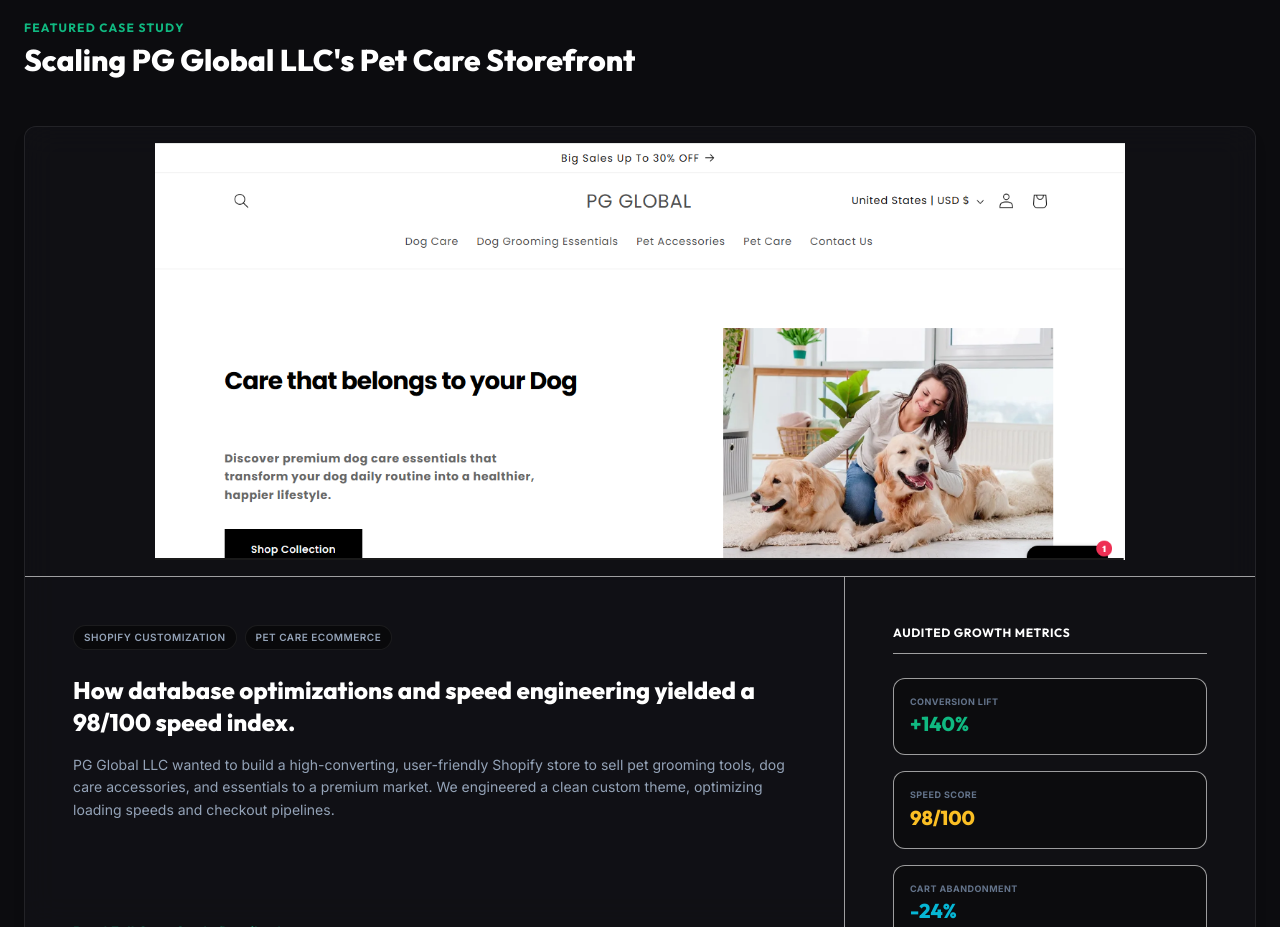
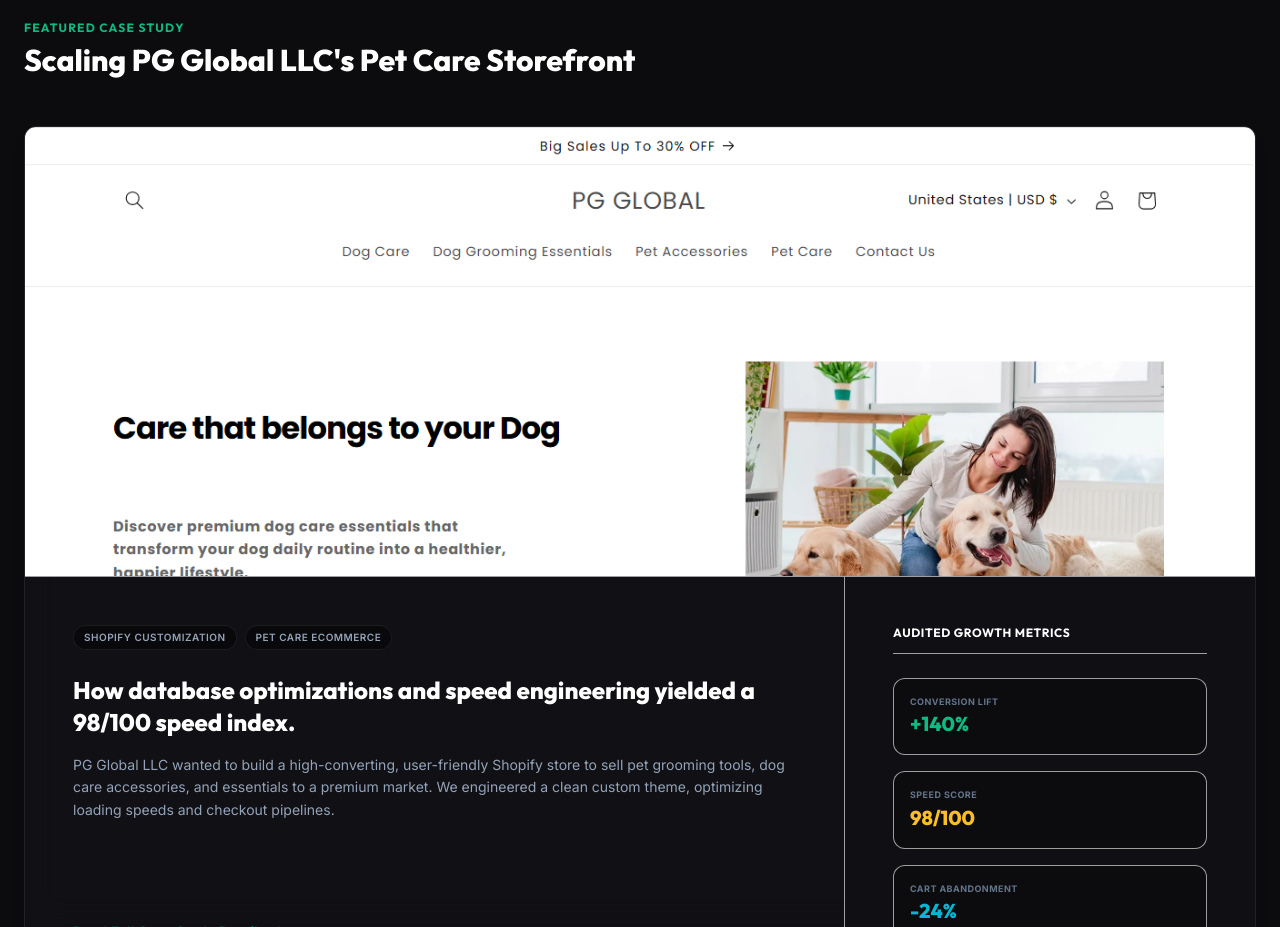
Before and after one commit to rajashahnawaz680-stack/Portfolio, a Next.js app: page / in a window 1280 px wide. Shown: the part 2140-3067 px from the top of the page. Built offline with nearby package versions, Linux system fonts and the light colour scheme.

Commit message:
Update layout to show screenshots stretched fully across the width of the container

```diff
--- a/src/app/page.tsx
+++ b/src/app/page.tsx
@@ -425,11 +425,11 @@
 
           <div className="glass-card rounded-xl overflow-hidden flex flex-col gap-0 border border-brand-border shadow-lg group">
             {/* Screenshot Image Row on Top (Full Widescreen Width) */}
-            <div className="relative w-full h-64 md:h-[450px] bg-brand-secondary/10 overflow-hidden flex items-center justify-center p-4 border-b border-brand-border/60">
+            <div className="relative w-full h-64 md:h-[450px] bg-brand-secondary/10 overflow-hidden border-b border-brand-border/60">
               <img
                 src="/pgglobal.png"
                 alt="PG Global LLC Website Preview"
-                className="w-full h-full object-contain object-top transition-transform duration-500 group-hover:scale-[1.01]"
+                className="w-full h-full object-cover object-top transition-transform duration-500 group-hover:scale-[1.01]"
               />
             </div>
 
--- a/src/app/portfolio/page.tsx
+++ b/src/app/portfolio/page.tsx
@@ -201,11 +201,11 @@
               className="glass-card rounded-2xl overflow-hidden flex flex-col gap-0 border border-brand-border shadow-lg group"
             >
               {/* Screenshot Image Row on Top (Full Width) */}
-              <div className="relative w-full h-64 md:h-[450px] bg-brand-secondary/10 overflow-hidden flex items-center justify-center p-4 border-b border-brand-border/60">
+              <div className="relative w-full h-64 md:h-[400px] lg:h-[450px] bg-brand-secondary/10 overflow-hidden border-b border-brand-border/60">
                 <img
                   src={cs.image}
                   alt={`${cs.title} Site Screenshot`}
-                  className="w-full h-full object-contain object-top transition-transform duration-500 group-hover:scale-[1.01]"
+                  className="w-full h-full object-cover object-top transition-transform duration-500 group-hover:scale-[1.01]"
                 />
               </div>
 
```
